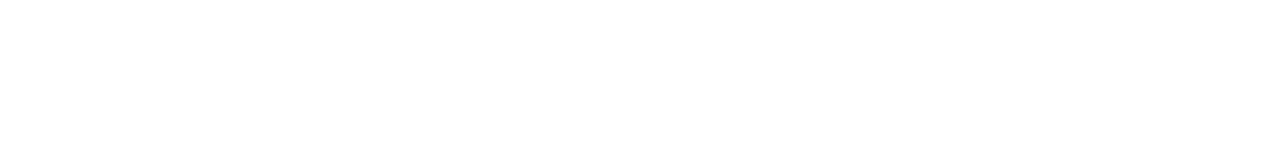
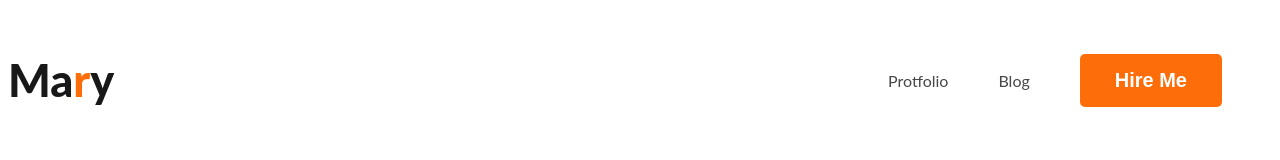
Before and after one commit to rirubelhossain/protfolio-dev, a plain HTML site: page index.html in a window 1280 px wide. Drawn offline with Linux system fonts and the light colour scheme.

Commit message:
added nav

```diff
--- a/index.html
+++ b/index.html
@@ -3,12 +3,23 @@
 <head>
     <meta charset="UTF-8">
     <meta name="viewport" content="width=device-width, initial-scale=1.0">
+    <link rel="preconnect" href="https://fonts.googleapis.com">
+    <link rel="preconnect" href="https://fonts.gstatic.com" crossorigin>
+    <link href="https://fonts.googleapis.com/css2?family=Open+Sans:wght@400;700;800&display=swap" rel="stylesheet">
+    <link rel="stylesheet" href="styles/style.css">
     <title>Developer Protfolio</title>
 </head>
 <body>
 
     <header>
-
+        <nav>
+            <h3 class="nav-title">Ma<span class="text-primary">r</span>y</h3>
+            <ul>
+                <li><a href="">Protfolio</a></li>
+                <li><a href="">Blog</a></li>
+                <li><button class = "btn-primary">Hire Me</button></li>
+            </ul>
+        </nav>
     </header>
 
     <main>
--- /dev/null
+++ b/styles/style.css
@@ -0,0 +1,43 @@
+/*Shared styles*/
+body{
+    font-family: 'Open Sans', sans-serif;
+    font-family: 'Lato',sans-serif;
+}
+nav{
+    display: flex;
+    justify-content: space-between;
+    align-items: center;
+
+
+}
+.nav-title{
+    color: #181818;
+    font-size: 45px;
+    font-weight: 800;
+
+}
+.text-primary{
+    color: #FD6E0A;
+}
+.btn-primary{
+
+    border-radius: 5px;
+    background: #FD6E0A;
+    border: 0;
+    color: white;
+    font-size: 20px;
+    font-weight: 700;
+    padding: 15px 35px;
+}
+nav > ul{
+    display: flex;
+    align-items: center;
+}
+nav li{
+    list-style: none;
+    margin-right: 50px;
+}
+nav a {
+    text-decoration: none;
+    color: #474747;
+}
```
